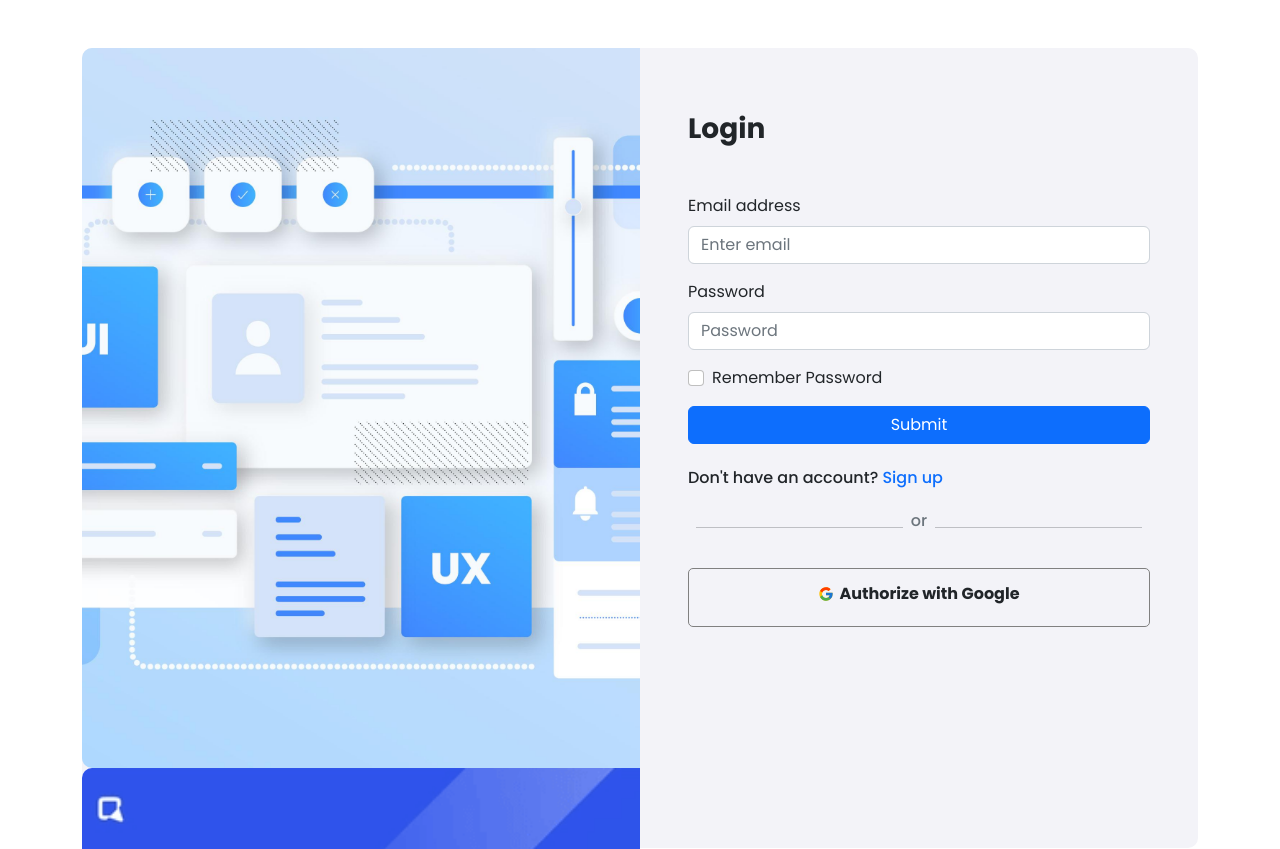
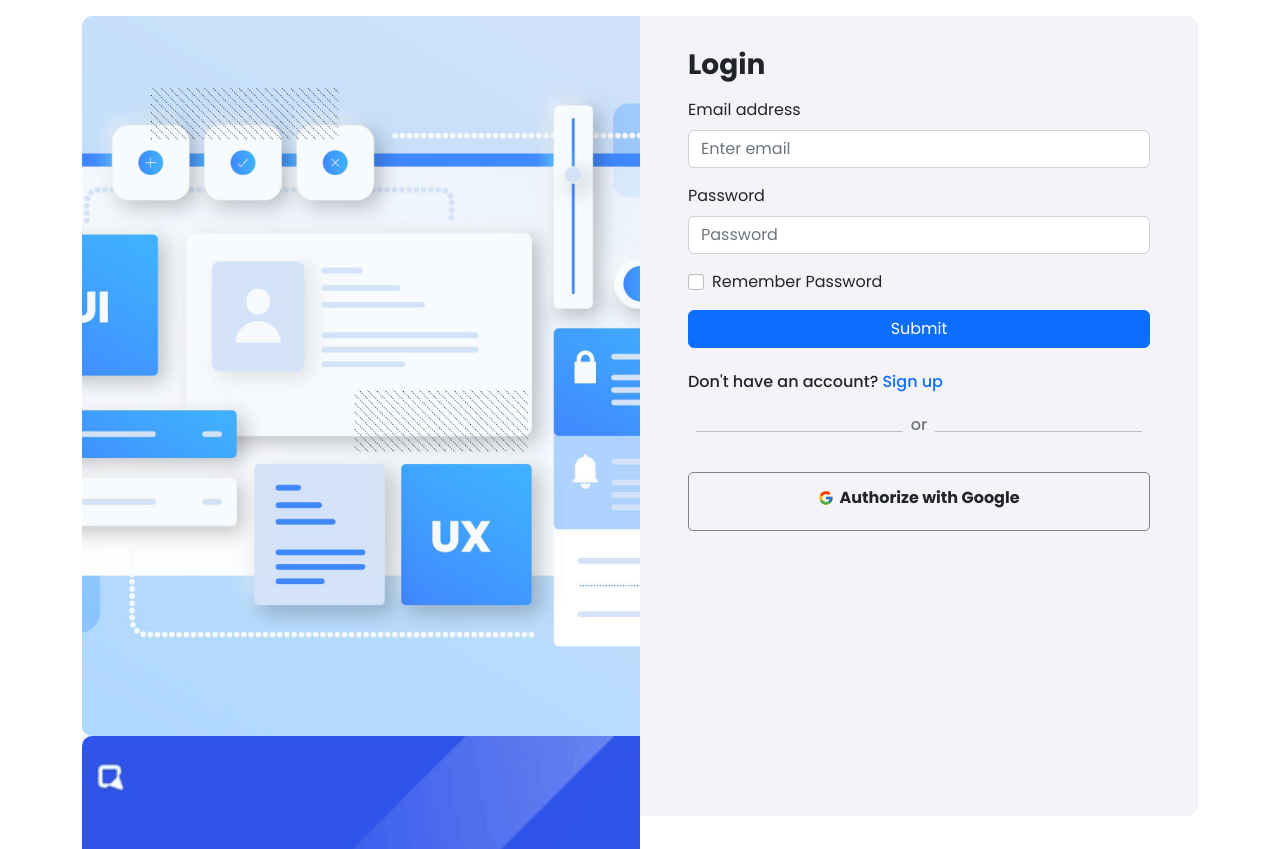
Before and after one commit to Gobinath7878/k-tech, a React (Create React App) app: page / in a window 1280 px wide. Shown: the top 849 px of the page. Built offline with nearby package versions, Linux system fonts and the light colour scheme.

Commit message:
second commit

```diff
--- a/src/pages/Login.js
+++ b/src/pages/Login.js
@@ -31,7 +31,7 @@ function Login() {
   };
   return (
     <>
-      <Container className="my-5">
+      <Container className="mb-5 mt-3">
         <Row className="m-0 login-container">
           {/* <Col lg="6" className="login-leftside p-0">
             <img src={LoginImg} alt="Loading..." className="login-img dancing" />
@@ -49,10 +49,10 @@ function Login() {
               onLoad={handleDancingImgLoad}
             />
           </Col>
-          <Col lg="6" className="login-rightside px-5 my-5">
+          <Col lg="6" className="login-rightside px-5 my-3">
             <h3 className="mt-3 fw-bold">Login</h3>
 
-            <Form className="mt-5" onSubmit={handleSubmit}>
+            <Form className="mt-3" onSubmit={handleSubmit}>
               <Form.Group className="mb-3" controlId="formBasicEmail">
                 <Form.Label>Email address</Form.Label>
                 <Form.Control
```
